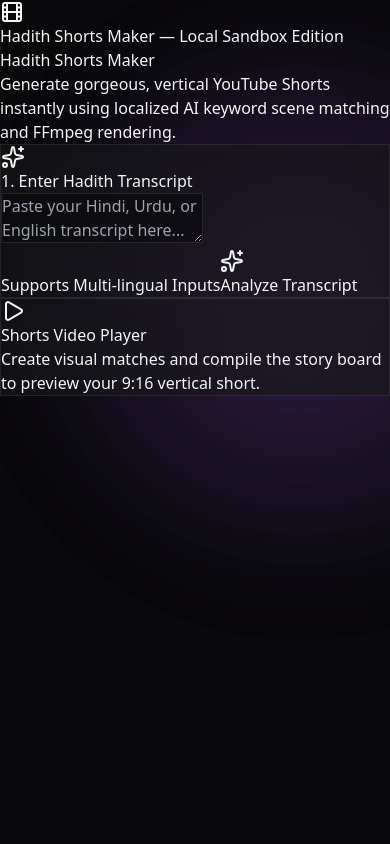
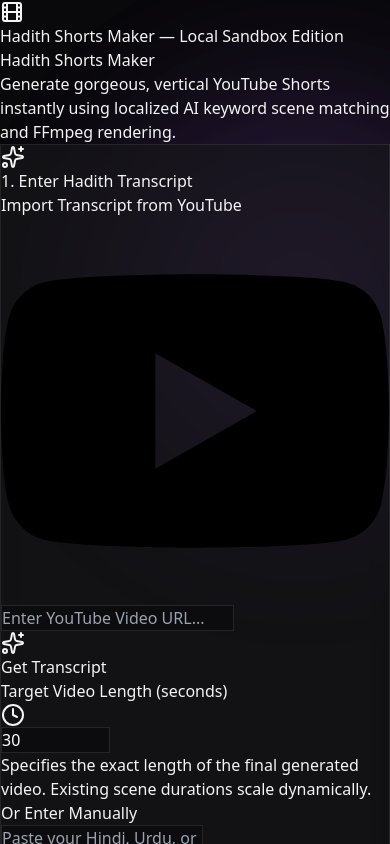
Before and after one commit to irshadali0729/auto-short-new, a Next.js app: page / in a window 390 px wide. Shown: the top 844 px of the page. Built offline with nearby package versions, Linux system fonts and the light colour scheme.

Commit message:
Integrate transcript api and duration fix for output video

```diff
--- a/src/app/api/analyze-transcript/route.ts
+++ b/src/app/api/analyze-transcript/route.ts
@@ -7,7 +7,7 @@
 
 export async function POST(request: Request) {
   try {
-    const { transcript } = await request.json();
+    const { transcript, targetLength } = await request.json();
 
     if (!transcript || typeof transcript !== 'string' || transcript.trim() === '') {
       return NextResponse.json({ error: 'Transcript is required' }, { status: 400 });
@@ -35,7 +35,7 @@
 * Avoid abstract concepts.
 * Focus on objects, places, people, and actions.
 * Generate 5-10 scenes.
-* Total duration of all scenes combined should ideally be between 15 to 45 seconds (5 seconds per scene is standard, but you can adjust duration dynamically).
+${targetLength ? `* The total duration of all scenes combined must be exactly ${targetLength} seconds. Adjust the duration of individual scenes (which must be numbers) so they sum up to exactly ${targetLength}.` : '* Total duration of all scenes combined should ideally be between 15 to 45 seconds (5 seconds per scene is standard, but you can adjust duration dynamically).'}
 
 Example output:
 {
@@ -73,7 +73,45 @@
       throw new Error('Groq did not return a valid list of "scenes".');
     }
 
-    return NextResponse.json({ scenes: parsedData.scenes });
+    interface GroqScene {
+      keyword: string;
+      duration: number;
+    }
+
+    let finalScenes = parsedData.scenes as GroqScene[];
+    const targetLengthNum = Number(targetLength);
+    if (targetLengthNum && !isNaN(targetLengthNum) && targetLengthNum > 0) {
+      const currentSum = finalScenes.reduce((acc: number, s: GroqScene) => acc + (Number(s.duration) || 0), 0);
+      if (currentSum > 0) {
+        // Proportionally scale scene durations
+        finalScenes = finalScenes.map((s: GroqScene) => ({
+          ...s,
+          duration: Number(((Number(s.duration) || 0) * (targetLengthNum / currentSum)).toFixed(2))
+        }));
+
+        // Correct any minor rounding issues in the last scene
+        const newSum = finalScenes.reduce((acc: number, s: GroqScene) => acc + s.duration, 0);
+        const difference = targetLengthNum - newSum;
+        if (Math.abs(difference) > 0.001 && finalScenes.length > 0) {
+          finalScenes[finalScenes.length - 1].duration = Number((finalScenes[finalScenes.length - 1].duration + difference).toFixed(2));
+        }
+      } else {
+        // Fallback: divide equally
+        const equalDuration = Number((targetLengthNum / finalScenes.length).toFixed(2));
+        finalScenes = finalScenes.map((s: GroqScene) => ({
+          ...s,
+          duration: equalDuration
+        }));
+
+        const newSum = finalScenes.reduce((acc: number, s: GroqScene) => acc + s.duration, 0);
+        const difference = targetLengthNum - newSum;
+        if (Math.abs(difference) > 0.001 && finalScenes.length > 0) {
+          finalScenes[finalScenes.length - 1].duration = Number((finalScenes[finalScenes.length - 1].duration + difference).toFixed(2));
+        }
+      }
+    }
+
+    return NextResponse.json({ scenes: finalScenes });
   } catch (error: unknown) {
     console.error('Error analyzing transcript:', error);
     const errorMessage = error instanceof Error ? error.message : 'Internal Server Error';
--- a/src/app/api/generate-video/route.ts
+++ b/src/app/api/generate-video/route.ts
@@ -2,7 +2,6 @@
 import fs from 'fs';
 import path from 'path';
 import { spawn } from 'child_process';
-// @ts-expect-error
 import ffmpegInstaller from '@ffmpeg-installer/ffmpeg';
 
 const ffmpegPath = ffmpegInstaller.path;
--- a/src/app/page.tsx
+++ b/src/app/page.tsx
@@ -23,10 +23,14 @@
   isFallback: boolean;
 }
 
+
 export default function Home() {
   const [transcript, setTranscript] = useState('');
+  const [youtubeLink, setYoutubeLink] = useState('');
+  const [isFetchingTranscript, setIsFetchingTranscript] = useState(false);
   const [isAnalyzing, setIsAnalyzing] = useState(false);
   const [scenes, setScenes] = useState<Scene[]>([]);
+  const [targetVideoLength, setTargetVideoLength] = useState<number | ''>(30);
   const [errorMessage, setErrorMessage] = useState('');
   const [infoMessage, setInfoMessage] = useState('');
 
@@ -57,6 +61,53 @@
     }
   };
 
+  const handleFetchTranscript = async () => {
+    if (!youtubeLink.trim()) {
+      setErrorMessage('Please enter a YouTube link first.');
+      return;
+    }
+
+    setErrorMessage('');
+    setInfoMessage('');
+    setIsFetchingTranscript(true);
+
+    try {
+      const url = `https://transcriptapi.com/api/v2/youtube/transcript?video_url=${encodeURIComponent(youtubeLink.trim())}&format=json`;
+      const res = await fetch(url, {
+        method: 'GET',
+        headers: {
+          'Authorization': 'Bearer sk__W7--qYLJBMQ4Rf5O6FAA4_Gr9Tcrpjve0ZWrvQngc8'
+        }
+      });
+
+      const data = await res.json();
+
+      if (!res.ok) {
+        throw new Error(data.error || data.message || 'Failed to fetch transcript from the API.');
+      }
+
+      if (data.transcript && Array.isArray(data.transcript)) {
+        const text = data.transcript
+          .map((s: { text?: string; phrase?: string } | string) => typeof s === 'string' ? s : (s.text || s.phrase || ''))
+          .join(' ');
+        setTranscript(text);
+        if (data.length_seconds) {
+          setTargetVideoLength(Number(data.length_seconds));
+          setInfoMessage(`Successfully imported transcript from YouTube video. Target length set to ${data.lengthText || data.length_seconds + 's'}.`);
+        } else {
+          setInfoMessage('Successfully imported transcript from YouTube video.');
+        }
+      } else {
+        throw new Error('Transcript not found or invalid format in response.');
+      }
+    } catch (err: unknown) {
+      const errMsg = err instanceof Error ? err.message : 'An error occurred while fetching the transcript.';
+      setErrorMessage(errMsg);
+    } finally {
+      setIsFetchingTranscript(false);
+    }
+  };
+
   const handleAnalyze = async () => {
     if (!transcript.trim()) {
       setErrorMessage('Please paste a transcript first.');
@@ -74,7 +125,7 @@
       const analyzeRes = await fetch('/api/analyze-transcript', {
         method: 'POST',
         headers: { 'Content-Type': 'application/json' },
-        body: JSON.stringify({ transcript }),
+        body: JSON.stringify({ transcript, targetLength: targetVideoLength || undefined }),
       });
 
       const analyzeData = await analyzeRes.json();
@@ -108,6 +159,37 @@
       setErrorMessage(errMsg);
     } finally {
       setIsAnalyzing(false);
+    }
+  };
+
+  const handleTargetLengthChange = (val: string) => {
+    if (val === '') {
+      setTargetVideoLength('');
+      return;
+    }
+    const num = parseFloat(val);
+    if (isNaN(num) || num <= 0) {
+      setTargetVideoLength('');
+      return;
+    }
+    setTargetVideoLength(num);
+
+    // If scenes already exist, proportionally scale them so their sum matches the new target length
+    if (scenes.length > 0) {
+      const currentSum = scenes.reduce((acc, s) => acc + s.duration, 0);
+      if (currentSum > 0) {
+        const updatedScenes = scenes.map(s => ({
+          ...s,
+          duration: Number((s.duration * (num / currentSum)).toFixed(2))
+        }));
+        // Correct rounding error on the last scene
+        const newSum = updatedScenes.reduce((acc, s) => acc + s.duration, 0);
+        const difference = num - newSum;
+        if (Math.abs(difference) > 0.001 && updatedScenes.length > 0) {
+          updatedScenes[updatedScenes.length - 1].duration = Number((updatedScenes[updatedScenes.length - 1].duration + difference).toFixed(2));
+        }
+        setScenes(updatedScenes);
+      }
     }
   };
 
@@ -218,6 +300,90 @@
               <Sparkles className="w-5 h-5 text-purple-400" />
               1. Enter Hadith Transcript
             </h2>
+
+            {/* YouTube Import Option */}
+            <div className="mb-5">
+              <label className="block text-xs font-semibold text-zinc-400 uppercase tracking-wider mb-2">
+                Import Transcript from YouTube
+              </label>
+              <div className="flex flex-col sm:flex-row gap-3">
+                <div className="relative flex-grow">
+                  <div className="absolute inset-y-0 left-0 pl-3.5 flex items-center pointer-events-none">
+                    <svg className="w-5 h-5 text-red-500 fill-current" viewBox="0 0 24 24">
+                      <path d="M23.498 6.163a3.003 3.003 0 0 0-2.11-2.11C19.518 3.545 12 3.545 12 3.545s-7.518 0-9.388.508a3.003 3.003 0 0 0-2.11 2.11C0 8.033 0 12 0 12s0 3.967.502 5.837a3.003 3.003 0 0 0 2.11 2.11c1.87.508 9.388.508 9.388.508s7.518 0 9.388-.508a3.003 3.003 0 0 0 2.11-2.11C24 15.967 24 12 24 12s0-3.967-.502-5.837zM9.545 15.568V8.432L15.818 12l-6.273 3.568z" />
+                    </svg>
+                  </div>
+                  <input
+                    type="url"
+                    placeholder="Enter YouTube Video URL..."
+                    value={youtubeLink}
+                    onChange={(e) => setYoutubeLink(e.target.value)}
+                    disabled={isFetchingTranscript || isAnalyzing || isGenerating}
+                    className="w-full pl-11 pr-4 py-3 rounded-xl glass-input text-zinc-100 placeholder-zinc-500 text-sm outline-none transition-all focus:border-purple-500/50"
+                  />
+                </div>
+                <button
+                  type="button"
+                  onClick={handleFetchTranscript}
+                  disabled={isFetchingTranscript || isAnalyzing || isGenerating || !youtubeLink.trim()}
+                  className={`px-5 py-3 rounded-xl font-bold text-sm flex items-center justify-center gap-2 transition-all duration-300 shrink-0 ${
+                    isFetchingTranscript
+                      ? 'bg-purple-600/30 text-purple-300 cursor-not-allowed border border-purple-500/30'
+                      : !youtubeLink.trim()
+                        ? 'bg-zinc-800 text-zinc-600 cursor-not-allowed border border-zinc-700/50'
+                        : 'bg-gradient-to-r from-purple-600 to-indigo-600 text-white hover:from-purple-500 hover:to-indigo-500 shadow-[0_0_15px_rgba(168,85,247,0.3)] hover:-translate-y-0.5 border border-purple-400/20'
+                  }`}
+                >
+                  {isFetchingTranscript ? (
+                    <>
+                      <RefreshCw className="w-4 h-4 animate-spin" />
+                      Fetching...
+                    </>
+                  ) : (
+                    <>
+                      <Sparkles className="w-4 h-4" />
+                      Get Transcript
+                    </>
+                  )}
+                </button>
+              </div>
+            </div>
+
+            {/* Target Video Length Input */}
+            <div className="mb-5">
+              <label className="block text-xs font-semibold text-zinc-400 uppercase tracking-wider mb-2">
+                Target Video Length (seconds)
+              </label>
+              <div className="relative">
+                <div className="absolute inset-y-0 left-0 pl-3.5 flex items-center pointer-events-none">
+                  <Clock className="w-4 h-4 text-purple-400" />
+                </div>
+                <input
+                  type="number"
+                  min="1"
+                  max="300"
+                  step="0.1"
+                  placeholder="Target duration in seconds (e.g. 37)..."
+                  value={targetVideoLength}
+                  onChange={(e) => handleTargetLengthChange(e.target.value)}
+                  disabled={isAnalyzing || isGenerating}
+                  className="w-full pl-11 pr-4 py-3 rounded-xl glass-input text-zinc-100 placeholder-zinc-500 text-sm outline-none transition-all focus:border-purple-500/50"
+                />
+              </div>
+              <p className="text-[10px] text-zinc-500 mt-1">
+                Specifies the exact length of the final generated video. Existing scene durations scale dynamically.
+              </p>
+            </div>
+
+            {/* Visual Divider */}
+            <div className="relative flex py-2 items-center mb-4">
+              <div className="flex-grow border-t border-zinc-800/80"></div>
+              <span className="flex-shrink mx-4 text-[10px] font-bold text-zinc-500 uppercase tracking-widest">
+                Or Enter Manually
+              </span>
+              <div className="flex-grow border-t border-zinc-800/80"></div>
+            </div>
+
             <textarea
               className="w-full h-44 rounded-xl glass-input p-4 text-zinc-100 placeholder-zinc-500 resize-none font-sans text-base transition-all"
               placeholder="Paste your Hindi, Urdu, or English transcript here..."
```
